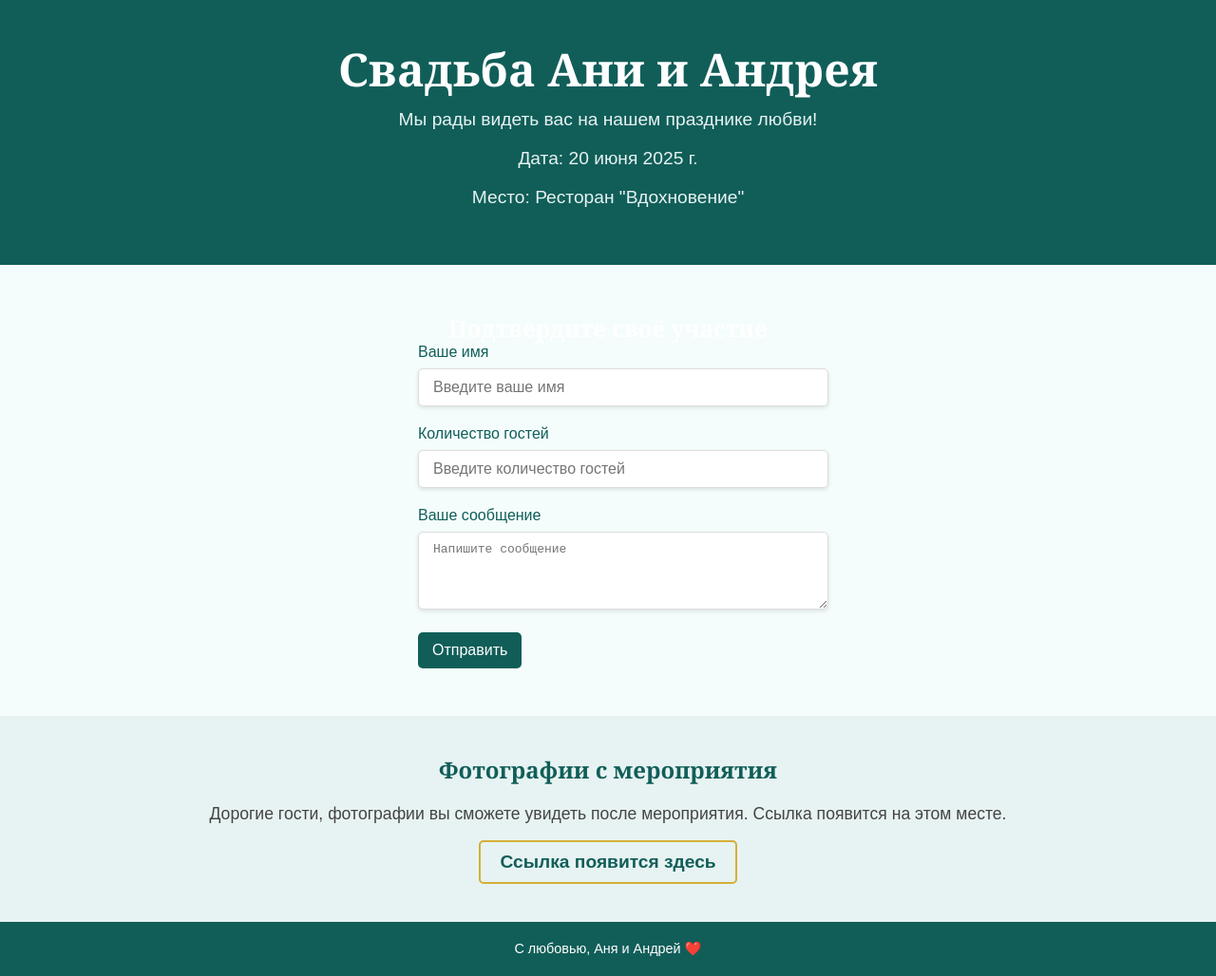
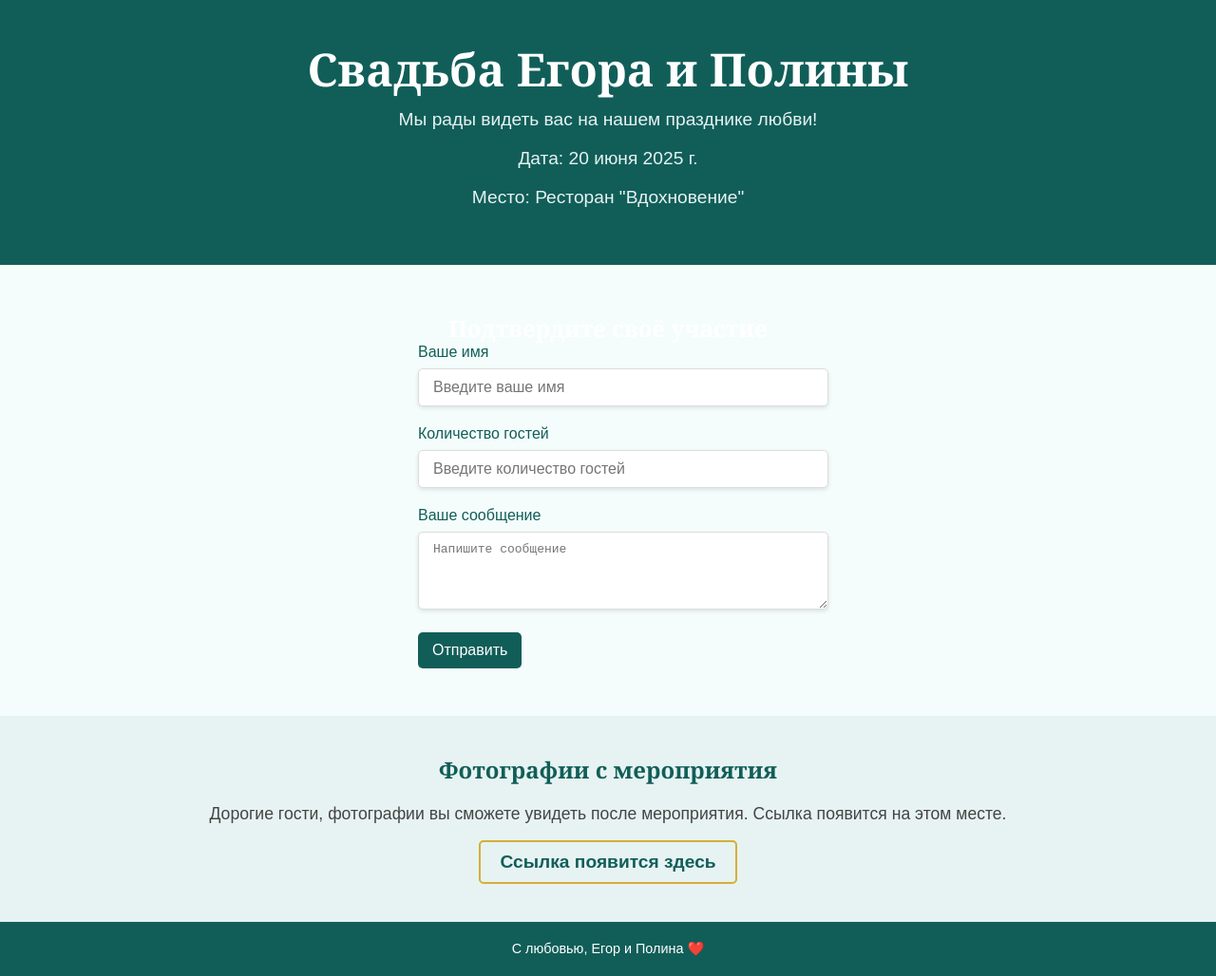
Before and after one commit to AnnaGolosova/WeddingLanding, a plain HTML site: page index.html in a window 1280 px wide. Shown: the whole page at 95% size. Drawn offline with Linux system fonts and the light colour scheme.

Commit message:
roll back

```diff
--- a/index.html
+++ b/index.html
@@ -10,7 +10,7 @@
 </head>
 <body>
   <header>
-    <h1>Свадьба Ани и Андрея</h1>
+    <h1>Свадьба Егора и Полины</h1>
     <p>Мы рады видеть вас на нашем празднике любви!</p>
     <p>Дата: 20 июня 2025 г.</p>
     <p>Место: Ресторан "Вдохновение"</p>
@@ -36,7 +36,7 @@
     <a href="#" id="photos-link">Ссылка появится здесь</a>
   </section>
   <footer>
-    <p>С любовью, Аня и Андрей ❤️</p>
+    <p>С любовью, Егор и Полина ❤️</p>
   </footer>
   <script src="script.js"></script>
 </body>
```
